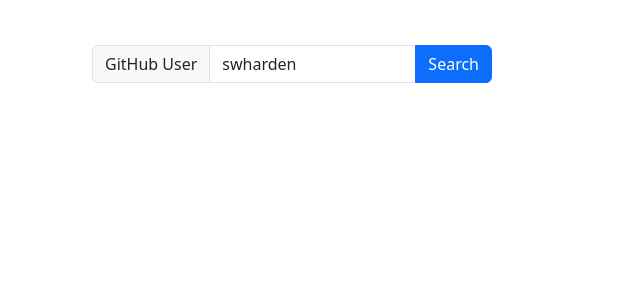
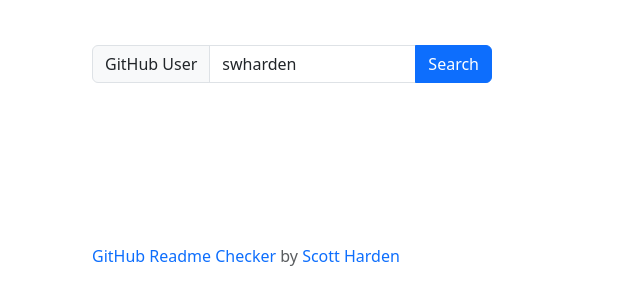
Before and after one commit to swharden/GitHub-License-Checker, a plain HTML site: page src/index.html in a window 1280 px wide. Shown: the part 137-442 px from the top of the page, without its empty margins (148-788 px from the left). Drawn offline with nearby package versions, Linux system fonts and the light colour scheme.

Commit message:
add footer

```diff
--- a/src/index.html
+++ b/src/index.html
@@ -68,10 +68,18 @@
             <tbody id="repos-table-body">
             </tbody>
         </table>
+
+        <footer class="text-muted my-5">
+            <a href='https://github.com/swharden/GitHub-License-Checker'>GitHub Readme Checker</a>
+            by
+            <a href='https://swharden.com'>Scott Harden</a>
+        </footer>
     </div>
+
     <script src="https://cdn.jsdelivr.net/npm/bootstrap@5.3.3/dist/js/bootstrap.bundle.min.js"
         integrity="sha384-YvpcrYf0tY3lHB60NNkmXc5s9fDVZLESaAA55NDzOxhy9GkcIdslK1eN7N6jIeHz"
         crossorigin="anonymous"></script>
+
     <script>
 
         function setStatus(message, showSpinner) {
```
